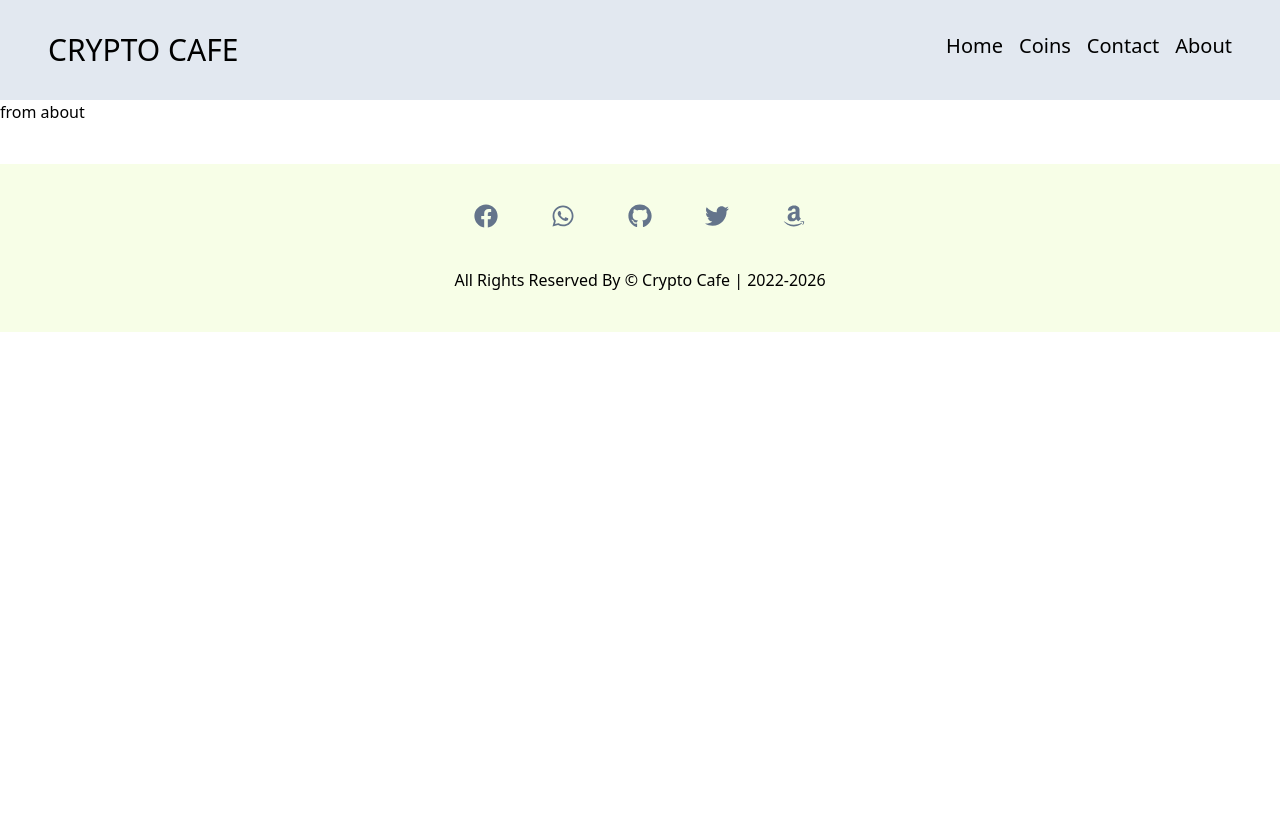
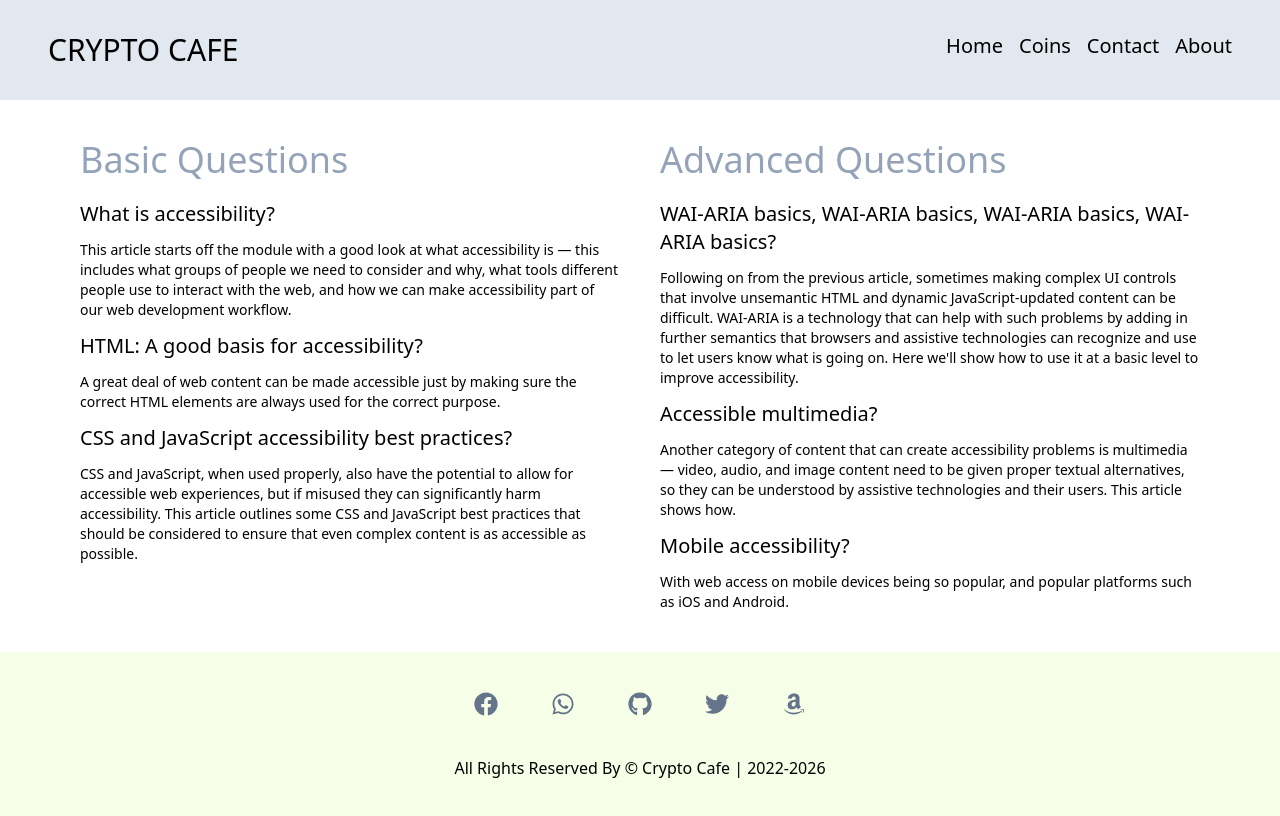
Before and after one commit to Shihab2022/coin-react-rouder-project, a React (Create React App) app: page /about in a window 1280 px wide. Shown: the top 816 px of the page. Built offline with nearby package versions, Linux system fonts and the light colour scheme; the HTML template or start-up script is replaced by a standard one.

Commit message:
end project

```diff
--- a/src/Compomants/About/About.js
+++ b/src/Compomants/About/About.js
@@ -1,11 +1,79 @@
-import React from 'react';
+import React from "react";
 
 const About = () => {
-    return (
+  return (
+    <div className="grid md:grid-cols-2 md:px-20 my-10 gap-10">
+      <div>
+        <h1 className="text-4xl mb-5 text-slate-400">Basic Questions</h1>
         <div>
-            <h1>from about</h1>
+          <h3 className="text-xl my-3">What is accessibility?</h3>
+          <p className="text-sm">
+            This article starts off the module with a good look at what
+            accessibility is — this includes what groups of people we need to
+            consider and why, what tools different people use to interact with
+            the web, and how we can make accessibility part of our web
+            development workflow.
+          </p>
         </div>
-    );
+        <div>
+          <h3 className="text-xl my-3">
+            HTML: A good basis for accessibility?
+          </h3>
+          <p className="text-sm">
+            A great deal of web content can be made accessible just by making
+            sure the correct HTML elements are always used for the correct
+            purpose.
+          </p>
+        </div>
+        <div>
+          <h3 className="text-xl my-3">
+            CSS and JavaScript accessibility best practices?
+          </h3>
+          <p className="text-sm">
+            CSS and JavaScript, when used properly, also have the potential to
+            allow for accessible web experiences, but if misused they can
+            significantly harm accessibility. This article outlines some CSS and
+            JavaScript best practices that should be considered to ensure that
+            even complex content is as accessible as possible.
+          </p>
+        </div>
+      </div>
+      <div>
+        <h1 className="text-4xl mb-5 text-slate-400">Advanced Questions</h1>
+
+        <div>
+          <h3 className="text-xl my-3">
+            WAI-ARIA basics, WAI-ARIA basics, WAI-ARIA basics, WAI-ARIA basics?
+          </h3>
+          <p className="text-sm">
+            Following on from the previous article, sometimes making complex UI
+            controls that involve unsemantic HTML and dynamic JavaScript-updated
+            content can be difficult. WAI-ARIA is a technology that can help
+            with such problems by adding in further semantics that browsers and
+            assistive technologies can recognize and use to let users know what
+            is going on. Here we'll show how to use it at a basic level to
+            improve accessibility.
+          </p>
+        </div>
+        <div>
+          <h3 className="text-xl my-3">Accessible multimedia?</h3>
+          <p className="text-sm">
+            Another category of content that can create accessibility problems
+            is multimedia — video, audio, and image content need to be given
+            proper textual alternatives, so they can be understood by assistive
+            technologies and their users. This article shows how.
+          </p>
+        </div>
+        <div>
+          <h3 className="text-xl my-3">Mobile accessibility?</h3>
+          <p className="text-sm">
+            With web access on mobile devices being so popular, and popular
+            platforms such as iOS and Android.
+          </p>
+        </div>
+      </div>
+    </div>
+  );
 };
 
 export default About;
--- a/src/hooks/getAllCoin.js
+++ b/src/hooks/getAllCoin.js
@@ -4,7 +4,7 @@ const useProducts = () => {
   const [coins, setCoins] = useState([]);
   useEffect(() => {
     fetch(
-      "https://api.coingecko.com/api/v3/coins/markets?vs_currency=usd&order=market_cap_desc&per_page=10&page=1&sparkline=false"
+      "https://api.coingecko.com/api/v3/coins/markets?vs_currency=usd&order=market_cap_desc&per_page=200&page=1&sparkline=false"
     )
       .then((res) => res.json())
       .then((data) => setCoins(data));
```
Also changed, not shown: 1 other file (tests, documents, lock files or other folders).
